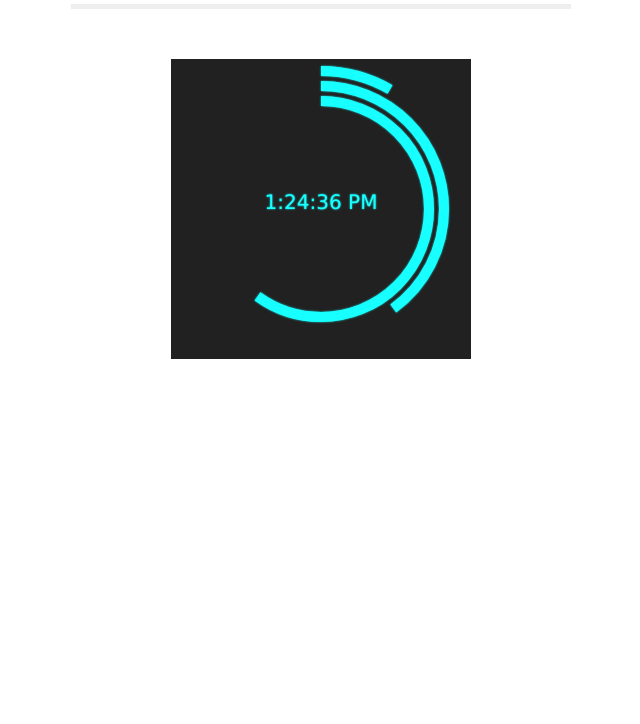
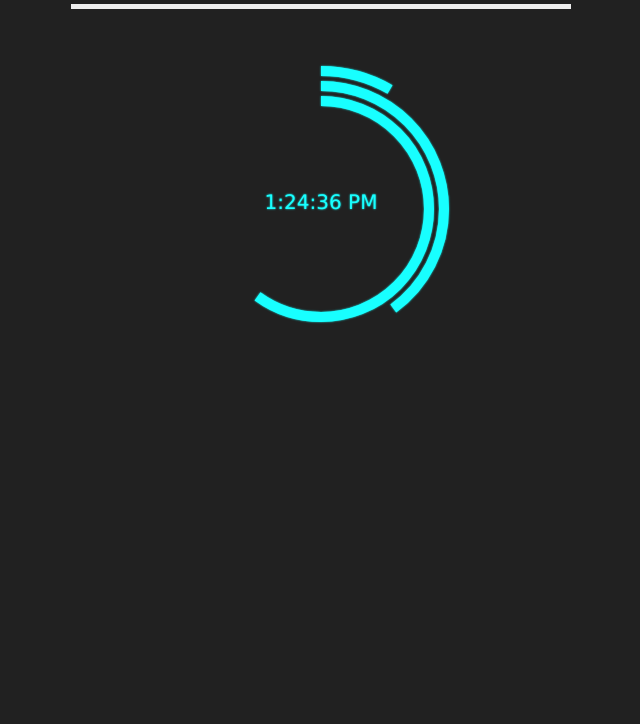
Before and after one commit to lasverg/bandClock, a plain HTML site: page example/index.html in a window 1280 px wide. Shown: the part 76-800 px from the top of the page, without its empty margins (319-959 px from the left). Drawn offline with nearby package versions, Linux system fonts and the light colour scheme.

Commit message:
improved

```diff
--- a/example/index.html
+++ b/example/index.html
@@ -6,6 +6,12 @@
   <link rel="stylesheet" href="https://maxcdn.bootstrapcdn.com/bootstrap/3.3.5/css/bootstrap.min.css">
   <script src="https://ajax.googleapis.com/ajax/libs/jquery/1.11.3/jquery.min.js"></script>
   <style>
+    body {
+      font-family: "Helvetica Neue",Helvetica,Arial,sans-serif;
+      font-size: 14px;
+      color: #FFF;
+      background-color: #212121;
+    }
     .wrap {
       max-width: 500px;
       min-height: 500px;
@@ -36,7 +42,7 @@
           //configure here
           // size: 400,
           // bgColor: ,
-          // color: ,
+          // color:  ,
           // lineWidth:  ,
           // lineCap: ,
           // gap: ,
```
